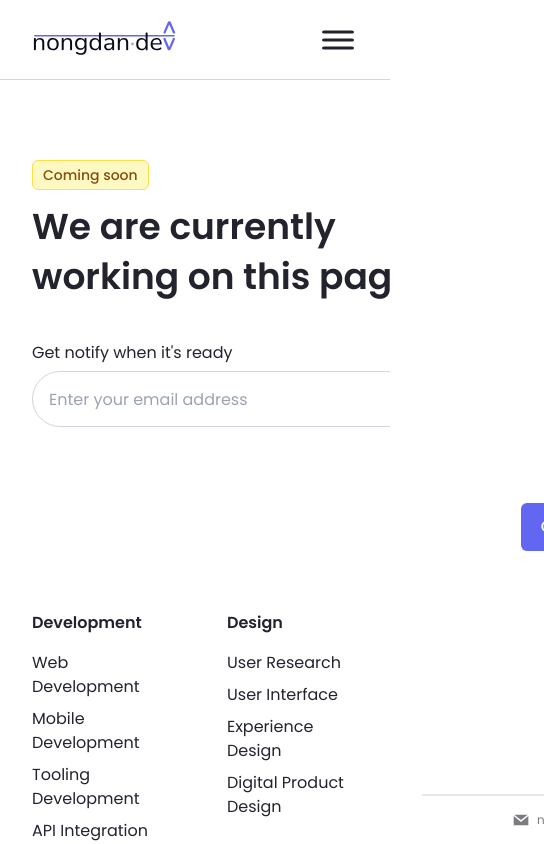
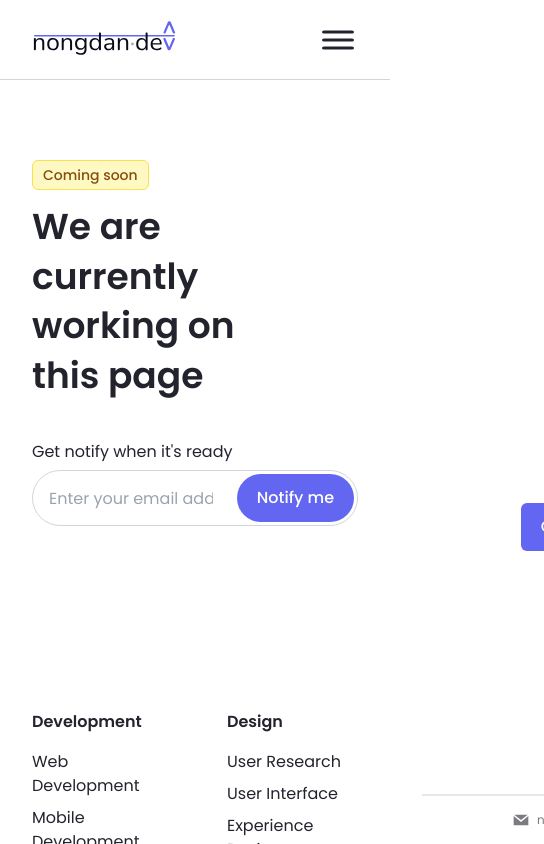
Before and after one commit to nongdan-dev/website, a React (Vite) app: page /coming-soon in a window 390 px wide. Shown: the top 844 px of the page, 544 px wide, since content can reach past the window. Built offline with nearby package versions, Linux system fonts and the light colour scheme.

Commit message:
Add responsive layout

```diff
--- a/src/pages/ComingSoon/index.tsx
+++ b/src/pages/ComingSoon/index.tsx
@@ -29,12 +29,18 @@ function ComingSoonPage() {
   return (
     <Section>
       {({ titleId, titleClassName }) => (
-        <div className='grid grid-cols-[32rem,1fr] gap-20'>
+        <div className='grid grid-cols-1 gap-10 md:overflow-clip lg:grid-cols-[32rem,1fr] xl:gap-20'>
           <div className='content-center'>
             <Badge tone='warning' bordered className='mb-3 inline-block'>
               Coming soon
             </Badge>
-            <h1 id={titleId} className={twMerge(titleClassName, 'mb-10')}>
+            <h1
+              id={titleId}
+              className={twMerge(
+                titleClassName,
+                'mb-10 max-w-[90%] lg:max-w-full',
+              )}
+            >
               We are currently working on this page
             </h1>
             <div>
@@ -57,7 +63,7 @@ function ComingSoonPage() {
           </div>
           <img
             src={illustration}
-            className='w-full translate-x-6 scale-110'
+            className='hidden w-full translate-x-6 scale-110 lg:block xl:h-[40rem]'
             alt=''
             aria-hidden='true'
           />
```
